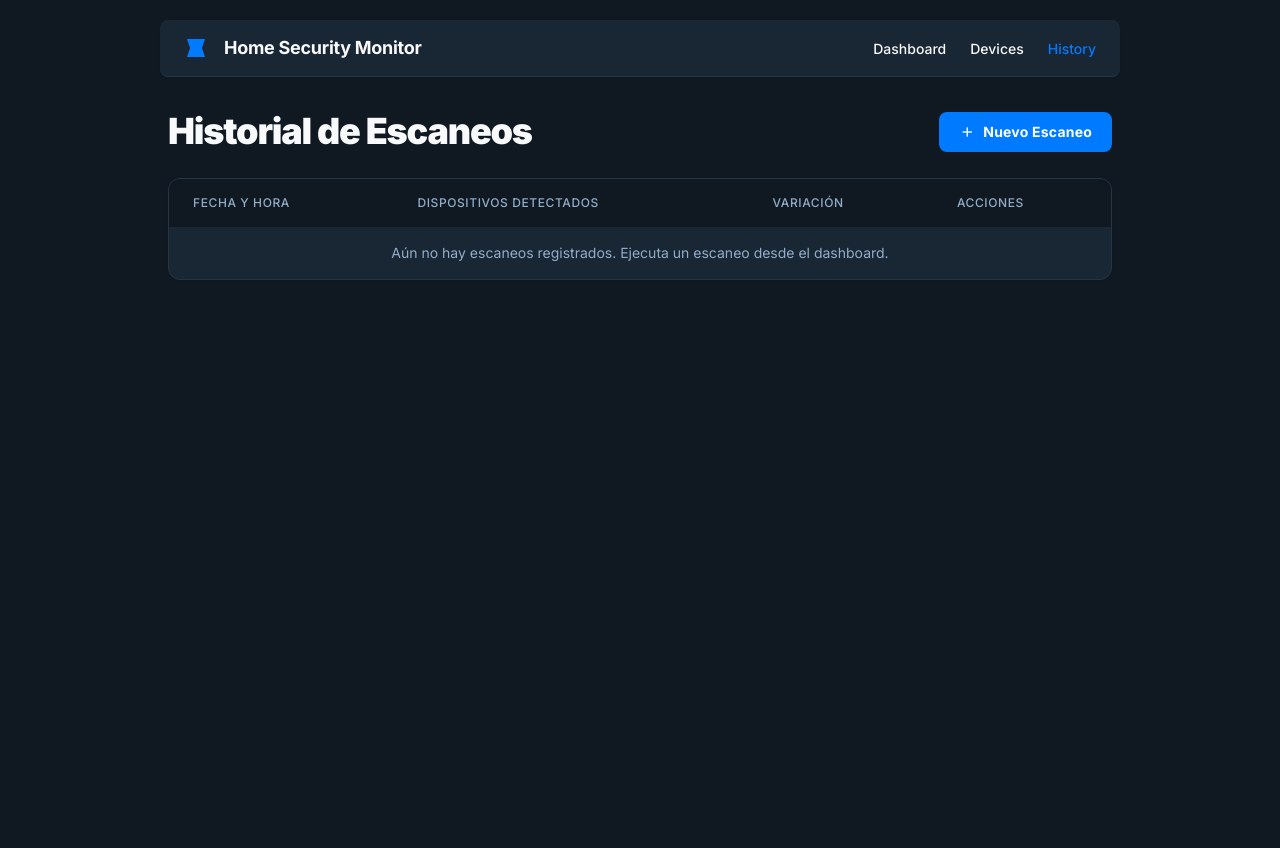
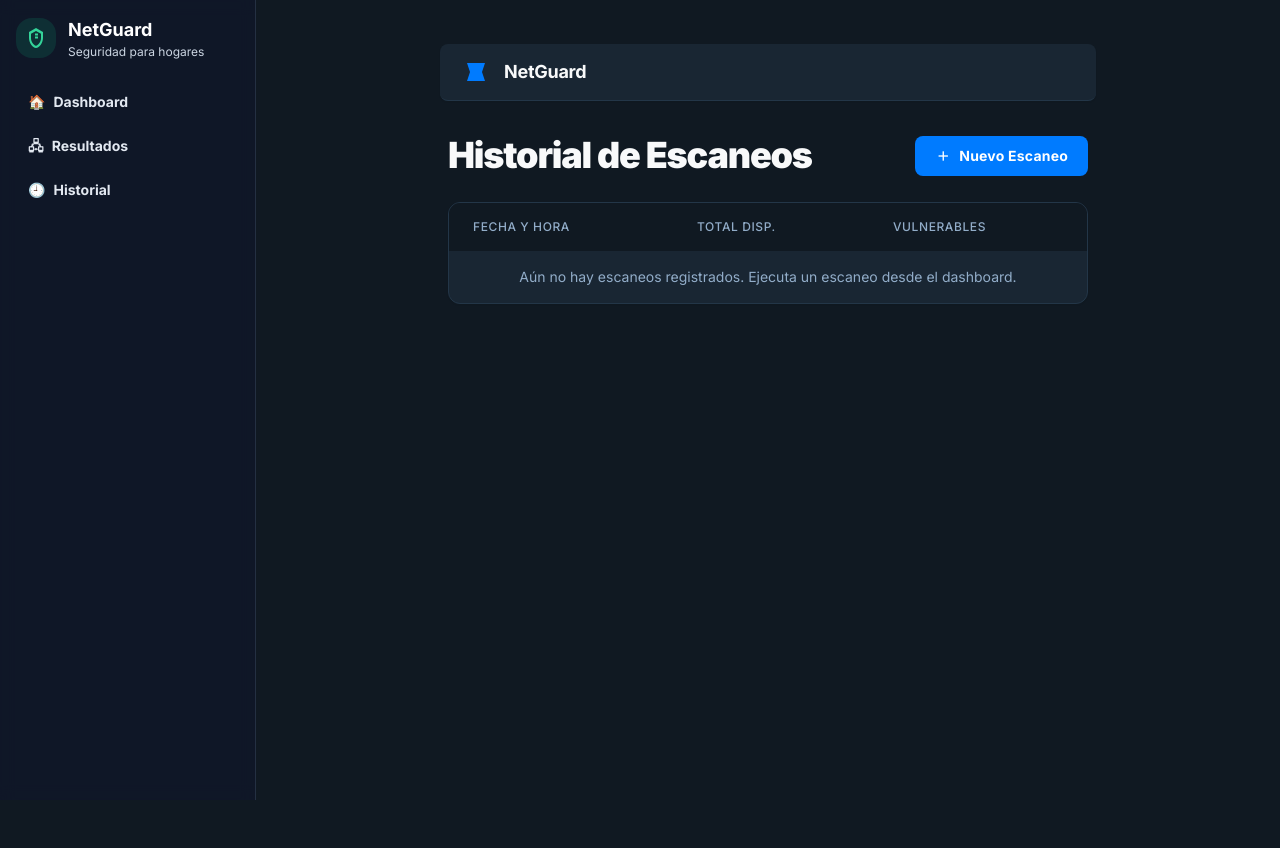
Before and after one commit to caftalan88/proyecto, a Python web app: template test_escaner/app/templates/scan_history.html in a window 1280 px wide. Before the commit the page ends 280 px from the top, so only its background shows below. Run offline with Jinja, Linux system fonts and the light colour scheme; the template is opened without the code that fills it, so the values that code supplies are empty; some libraries are stand-ins or nearby versions.

Commit message:
Update title and layout for scan history page

```diff
--- a/test_escaner/app/templates/scan_history.html
+++ b/test_escaner/app/templates/scan_history.html
@@ -3,7 +3,7 @@
 <head>
   <meta charset="utf-8"/>
   <meta content="width=device-width, initial-scale=1.0" name="viewport"/>
-  <title>Home Security Monitor - Historial de Escaneos</title>
+  <title>NetGuard | Historial de escaneos</title>
   <script src="https://cdn.tailwindcss.com?plugins=forms,container-queries"></script>
   <link href="https://fonts.googleapis.com/css2?family=Inter:wght@400;500;700;900&display=swap" rel="stylesheet"/>
   <link href="https://fonts.googleapis.com/css2?family=Material+Symbols+Outlined" rel="stylesheet"/>
@@ -44,6 +44,38 @@
   </style>
 </head>
 <body class="font-display bg-background-light dark:bg-background-dark text-text-light dark:text-text-dark">
+<div class="min-h-screen flex">
+  <aside class="fixed inset-y-0 left-0 w-64 bg-slate-900/80 backdrop-blur border-r border-slate-700/60 p-4">
+    <div class="flex items-center gap-3 mb-6">
+      <div class="w-10 h-10 rounded-2xl bg-emerald-500/15 flex items-center justify-center text-emerald-400">
+        <svg xmlns="http://www.w3.org/2000/svg" viewBox="0 0 24 24" class="w-6 h-6" fill="currentColor" aria-hidden="true">
+          <path d="M12 2l7 4v6c0 5-3.5 9.5-7 10-3.5-.5-7-5-7-10V6l7-4zm0 3.1L7 7.7V12c0 3.8 2.6 7.2 5 7.8 2.4-.6 5-4 5-7.8V7.7l-5-2.6zm-1 5.4l3 0 0 2-3 0v-2zm0-3l3 0 0 2-3 0v-2z"/>
+        </svg>
+      </div>
+      <div class="leading-tight">
+        <div class="text-lg font-bold text-white">NetGuard</div>
+        <div class="text-xs text-slate-300">Seguridad para hogares</div>
+      </div>
+    </div>
+
+    <nav class="space-y-2">
+      <a href="{{ url_for('main.dashboard') }}"
+         class="flex items-center gap-2 px-3 py-2 rounded-xl text-sm font-semibold text-slate-200 hover:bg-slate-800/70">
+        <span>🏠</span><span>Dashboard</span>
+      </a>
+      <a href="{{ url_for('main.listar_dispositivos') }}"
+         class="flex items-center gap-2 px-3 py-2 rounded-xl text-sm font-semibold text-slate-200 hover:bg-slate-800/70">
+        <span>🖧</span><span>Resultados</span>
+      </a>
+      <a href="{{ url_for('main.historial') }}"
+         class="flex items-center gap-2 px-3 py-2 rounded-xl text-sm font-semibold text-slate-200 hover:bg-slate-800/70">
+        <span>🕘</span><span>Historial</span>
+      </a>
+    </nav>
+  </aside>
+
+  <main class="flex-1 ml-64 p-6">
+
 <div class="relative flex h-auto min-h-screen w-full flex-col">
   <div class="layout-container flex h-full grow flex-col">
     <div class="flex flex-1 justify-center px-4 sm:px-8 md:px-16 lg:px-24 xl:px-40 py-5">
@@ -55,16 +87,7 @@
                 <path d="M6 6H42L36 24L42 42H6L12 24L6 6Z" fill="currentColor"></path>
               </svg>
             </div>
-            <h2 class="text-lg font-bold leading-tight tracking-[-0.015em]">Home Security Monitor</h2>
-          </div>
-          <div class="flex flex-1 justify-end items-center gap-6">
-            <nav class="hidden md:flex items-center gap-6">
-              <a href="{{ url_for('main.dashboard') }}"
-                 class="text-sm font-medium leading-normal hover:text-primary transition-colors">Dashboard</a>
-              <a href="{{ url_for('main.resultado_escaneo') }}"
-                 class="text-sm font-medium leading-normal hover:text-primary transition-colors">Devices</a>
-              <a class="text-sm font-medium leading-normal text-primary" href="#">History</a>
-            </nav>
+            <h2 class="text-lg font-bold leading-tight tracking-[-0.015em]">NetGuard</h2>
           </div>
         </header>
 
@@ -88,57 +111,29 @@
                       Fecha y Hora
                     </th>
                     <th class="px-6 py-4 text-left text-xs font-medium uppercase tracking-wider text-subtle-text-light dark:text-subtle-text-dark">
-                      Dispositivos Detectados
+                      Total disp.
                     </th>
                     <th class="px-6 py-4 text-left text-xs font-medium uppercase tracking-wider text-subtle-text-light dark:text-subtle-text-dark">
-                      Variación
-                    </th>
-                    <th class="px-6 py-4 text-left text-xs font-medium uppercase tracking-wider text-subtle-text-light dark:text-subtle-text-dark">
-                      Acciones
+                      Vulnerables
                     </th>
                   </tr>
                 </thead>
                   <tbody class="divide-y divide-border-light dark:divide-border-dark">
-                    {% for e in registros %}
+                    {% for e in escaneos %}
                       <tr>
                         <td class="px-6 py-4 whitespace-nowrap text-sm">
-                          {{ e.fecha.strftime("%d %b %Y, %H:%M") }}
+                          {{ e.fecha.strftime("%d-%m-%Y, %H:%M:%S") }}
                         </td>
-
                         <td class="px-6 py-4 whitespace-nowrap text-sm">
                           {{ e.total_dispositivos }}
                         </td>
-
-                        <td class="px-6 py-4 whitespace-nowrap">
-                          {% if e.variacion_tipo == "positivo" %}
-                            <span class="inline-flex items-center px-2.5 py-0.5 rounded-full text-xs font-medium
-                                         bg-emerald-500/15 text-emerald-400">
-                              {{ e.variacion_texto }}
-                            </span>
-                          {% elif e.variacion_tipo == "negativo" %}
-                            <span class="inline-flex items-center px-2.5 py-0.5 rounded-full text-xs font-medium
-                                         bg-red-500/15 text-red-400">
-                              {{ e.variacion_texto }}
-                            </span>
-                          {% else %}
-                            <span class="inline-flex items-center px-2.5 py-0.5 rounded-full text-xs font-medium
-                                         bg-slate-700/60 text-slate-300">
-                              {{ e.variacion_texto }}
-                            </span>
-                          {% endif %}
-                        </td>
-
-                        <td class="px-6 py-4 whitespace-nowrap text-sm font-medium">
-                         <a class="text-primary hover:underline"
-                            href="{{ url_for('main.resultado_escaneo') }}">
-                           Ver Detalles
-                         </a>
+                        <td class="px-6 py-4 whitespace-nowrap text-sm">
+                          {{ e.dispositivos_vulnerables }}
                         </td>
                       </tr>
                     {% else %}
                       <tr>
-                       <td colspan="4"
-                           class="px-6 py-4 text-center text-sm text-subtle-text-light dark:text-subtle-text-dark">
+                        <td colspan="3" class="px-6 py-4 text-center text-sm text-subtle-text-light dark:text-subtle-text-dark">
                           Aún no hay escaneos registrados. Ejecuta un escaneo desde el dashboard.
                         </td>
                       </tr>
@@ -154,5 +149,9 @@
     </div>
   </div>
 </div>
+
+  </main>
+</div>
+
 </body>
 </html>
```
Lines whose indentation alone changed are shown as unchanged.
